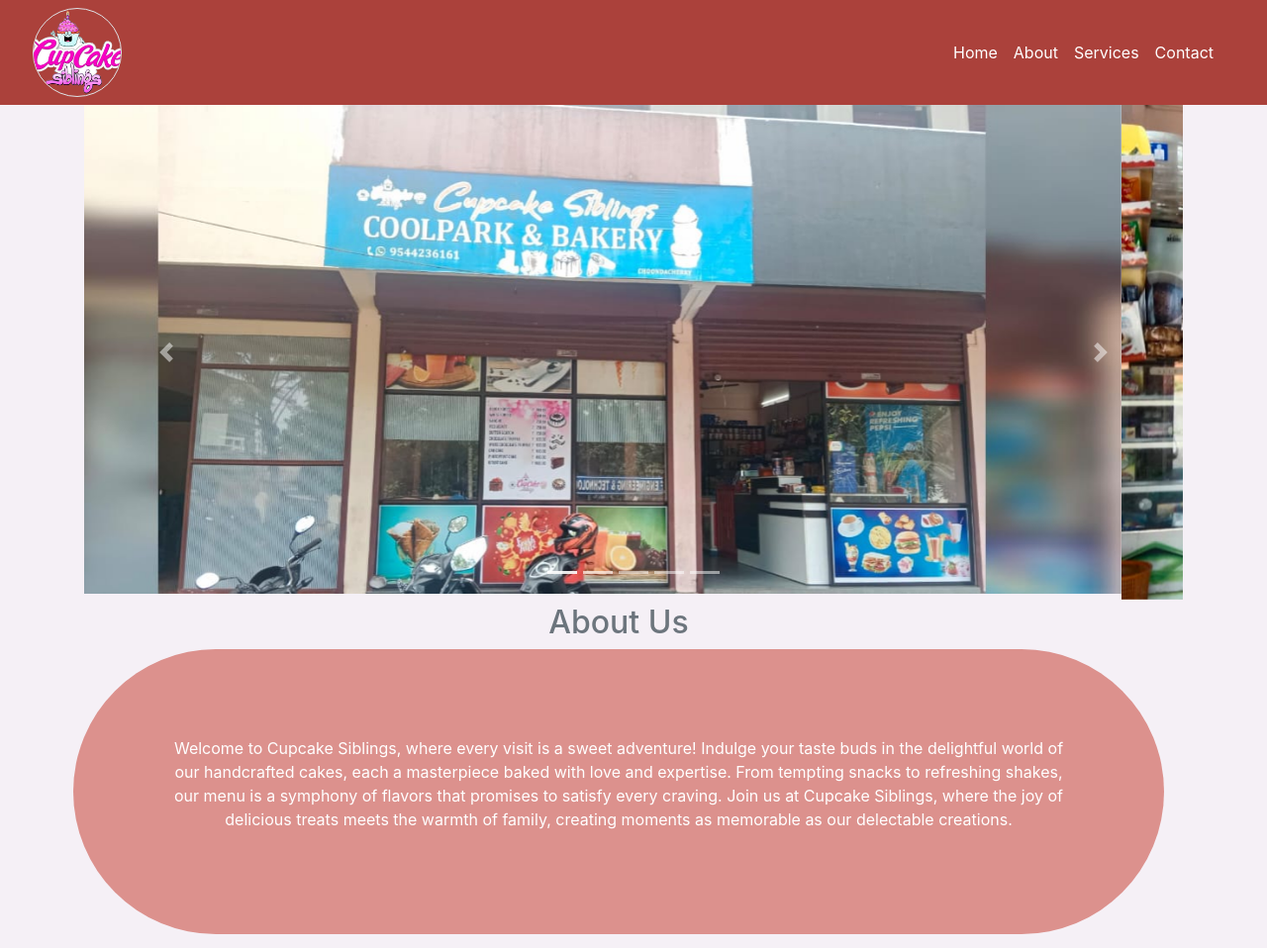
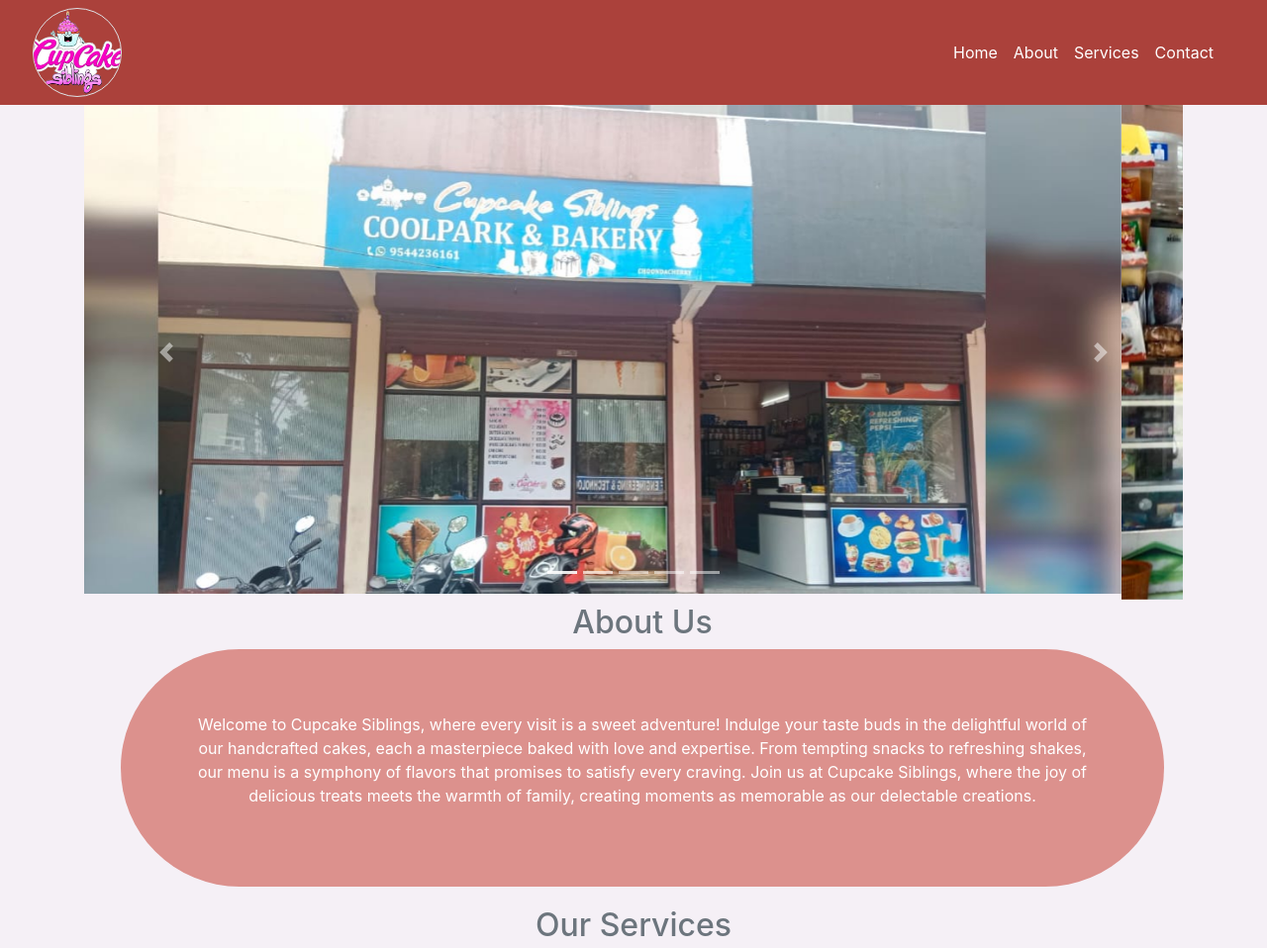
Before and after one commit to chriz-ty/Bring-every-business-online, a plain HTML site: page CupcakeSiblings/index.html in a window 1280 px wide. Shown: the top 958 px of the page at 99% size. Drawn offline with nearby package versions, Linux system fonts and the light colour scheme.

Commit message:
Update index.html

```diff
--- a/CupcakeSiblings/index.html
+++ b/CupcakeSiblings/index.html
@@ -89,9 +89,9 @@
                 <div class="row mw-100">
                     <div class="col-md-12">
 
-                        <h2 class="text-center text-muted">About Us</h2>
-                        <div class="aboutUs">
-                            <p class="text-center text-white p-5">Welcome to Cupcake Siblings, where every visit is a sweet adventure! Indulge your taste buds in the delightful world of our handcrafted cakes,
+                        <h2 class="text-center text-muted ml-5">About Us</h2>
+                        <div class="aboutUs ml-5">
+                            <p class="text-center text-white p-4">Welcome to Cupcake Siblings, where every visit is a sweet adventure! Indulge your taste buds in the delightful world of our handcrafted cakes,
                                 each a masterpiece baked with love and expertise. From tempting snacks to refreshing shakes, our menu is a symphony of flavors that promises to satisfy every craving.
                                 Join us at Cupcake Siblings, where the joy of delicious treats meets the warmth of family, creating moments as memorable as our delectable creations.
                             </p>
```
